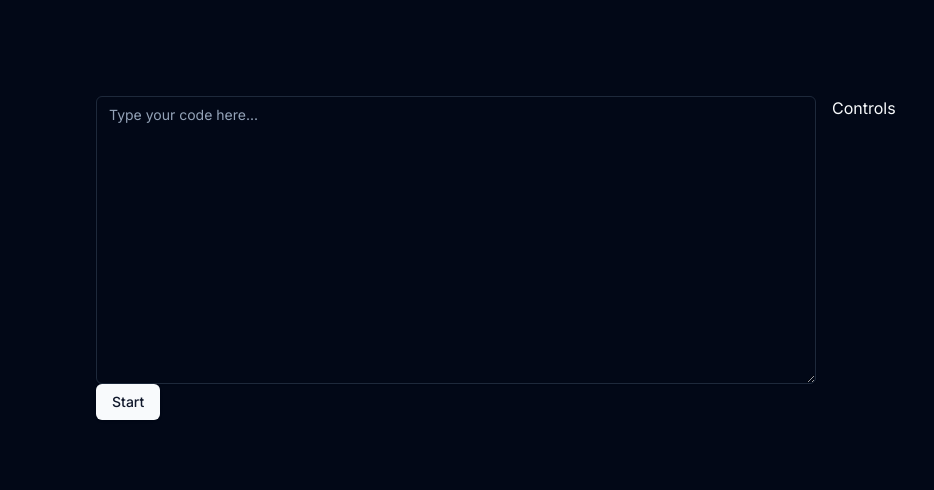
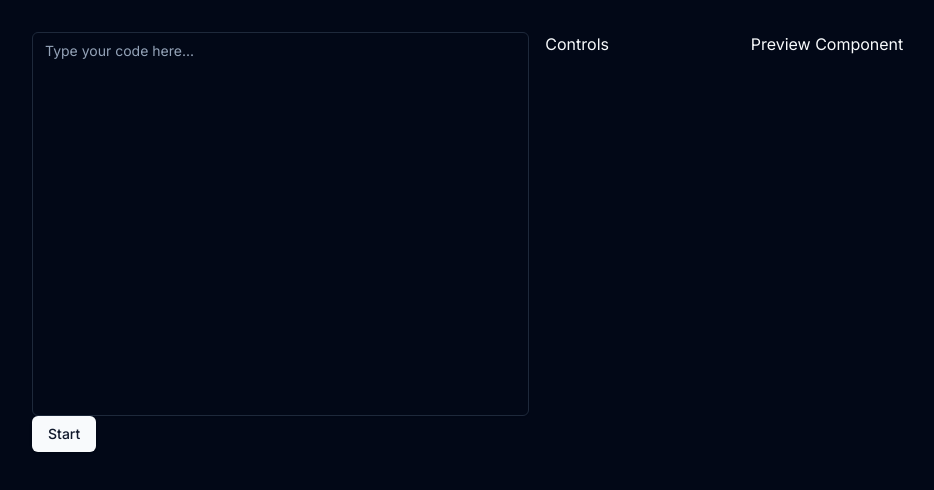
Before and after one commit to bikrantlabs/snip8, a Next.js app: page / in a window 1280 px wide. Shown: the top 490 px of the page, without its empty margins (0-934 px from the left). Built offline with nearby package versions, Linux system fonts and the light colour scheme.

Commit message:
feat(editor): add prettier format

```diff
--- a/src/app/page.tsx
+++ b/src/app/page.tsx
@@ -3,14 +3,18 @@ import { Editor } from "@/components/editor/editor"
 
 export default function Home() {
   return (
-    <main className="min-h-screen p-24">
-      <div className="grid grid-cols-12 gap-4">
+    <main className="min-h-screen">
+      <div className="grid grid-cols-12 gap-4 p-8">
         {/* <Textarea content={code} onChange={(e) => setCode(e.target.value)} /> */}
-        <div className="col-span-8">
+        <div className="col-span-5">
           <Editor />
         </div>
-        <div className="col-span-4">
+        <div className="col-span-2">
           <Controls />
+        </div>
+        <div className="col-span-5">
+          {/* <Editor /> */}
+          Preview Component
         </div>
       </div>
     </main>
--- a/src/components/editor/editor.tsx
+++ b/src/components/editor/editor.tsx
@@ -3,17 +3,23 @@
 import { useRef, useState } from "react"
 import { codeToHast } from "shiki"
 import { HastNode } from "@/types/hast-node"
+import { formatCode } from "@/lib/format-code"
 import { Button } from "../ui/button"
 import { Textarea } from "../ui/textarea"
 import { CodeRenderer } from "./code-renderer"
 
 export const Editor: React.FC = () => {
-  const [code, setCode] = useState<string>("")
+  const [initialCode, setInitialCode] = useState<string>("")
   const [hast, setHast] = useState<HastNode>()
+  const [error, setError] = useState<string>("")
   const textareaRef = useRef<HTMLTextAreaElement>(null)
 
   const startHighlight = async () => {
-    const root = await codeToHast(code, {
+    const reponse = await formatCode(initialCode)
+    if (!reponse.success) {
+      setError(reponse.errorMessage || "An error occurred")
+    }
+    const root = await codeToHast(reponse.formattedCode || initialCode, {
       lang: "javascript",
       theme: "andromeeda",
     })
@@ -23,12 +29,12 @@ export const Editor: React.FC = () => {
   }
 
   return (
-    <div>
+    <div className="">
       <Textarea
         ref={textareaRef}
-        value={code}
+        value={initialCode}
         onChange={(e) => {
-          setCode(e.target.value)
+          setInitialCode(e.target.value)
         }}
         onKeyDown={(e) => {
           if (e.ctrlKey && e.key == "Enter") {
@@ -36,10 +42,15 @@ export const Editor: React.FC = () => {
           }
         }}
         placeholder="Type your code here..."
-        className="min-h-72"
+        className="min-h-96 resize-none"
       />
+      {error && <div className="text-red-500">{error}</div>}
       <Button onClick={startHighlight}>Start</Button>
-      {hast && <CodeRenderer node={hast} />}
+      {hast && (
+        <div className="w-full overflow-auto">
+          <CodeRenderer node={hast} />
+        </div>
+      )}
     </div>
   )
 }
--- /dev/null
+++ b/src/lib/format-code.ts
@@ -0,0 +1,36 @@
+import * as parserBabel from "prettier/parser-babel"
+import * as parserTypescript from "prettier/parser-typescript"
+import * as prettierPluginEstree from "prettier/plugins/estree.js"
+import * as prettierPluginTypescript from "prettier/plugins/typescript.js"
+import * as prettier from "prettier/standalone"
+
+interface FormatCodeReturnType {
+  success: boolean
+  formattedCode: string | null
+  errorMessage?: string
+}
+export const formatCode = async (
+  code: string
+): Promise<FormatCodeReturnType> => {
+  try {
+    const formattedCode = await prettier.format(code, {
+      // TODO: Load parsers dynamically according to user's language selection
+      parser: "babel-ts",
+      plugins: [
+        parserBabel,
+        parserTypescript,
+        prettierPluginEstree,
+        prettierPluginTypescript,
+      ],
+      endOfLine: "auto",
+    })
+    return { success: true, formattedCode }
+  } catch (error) {
+    const e = error as unknown as Error
+    return {
+      success: false,
+      formattedCode: null,
+      errorMessage: e.message,
+    }
+  }
+}
```
